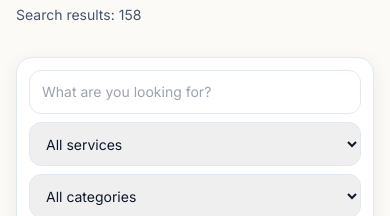
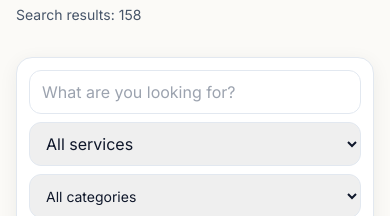
Before and after one commit to Tontsa128/finland-experience-platform, a Next.js app: page /en/search in a window 390 px wide. Shown: the part 164-380 px from the top of the page. Built offline with nearby package versions, Linux system fonts and the light colour scheme; no server answers.

Commit message:
fix(mobile): improve search form field sizing

```diff
--- a/src/app/[locale]/search/page.tsx
+++ b/src/app/[locale]/search/page.tsx
@@ -292,8 +292,8 @@ export default async function SearchPage({
         <p className="mt-2 text-sm text-slate-600">{t.results}: {total}</p>
       </div>
       <form action={`/${locale}/search`} method="GET" className="mb-10 grid w-full min-w-0 gap-2 overflow-hidden rounded-2xl border border-slate-200 bg-white p-3 shadow-soft sm:grid-cols-2 lg:grid-cols-[minmax(0,1fr)_160px_180px_180px_auto]">
-        <input name="q" defaultValue={paramsValue.q || ""} placeholder={t.placeholder} className="min-h-11 min-w-0 rounded-xl border border-slate-200 px-3 text-sm outline-none focus:border-brand-700" />
-        <select name="type" defaultValue={type} className="min-h-11 w-full min-w-0 max-w-full rounded-xl border border-slate-200 px-3 text-sm"><option value="all">{t.all}</option><option value="accommodation">{t.accommodation}</option><option value="experience">{t.experience}</option><option value="destination">{t.destination}</option></select>
+        <input name="q" defaultValue={paramsValue.q || ""} placeholder={t.placeholder} className="min-h-11 w-full min-w-0 rounded-xl border border-slate-200 px-3 text-base outline-none focus:border-brand-700 sm:text-sm" />
+        <select name="type" defaultValue={type} className="min-h-11 w-full min-w-0 max-w-full rounded-xl border border-slate-200 px-3 text-base sm:text-sm"><option value="all">{t.all}</option><option value="accommodation">{t.accommodation}</option><option value="experience">{t.experience}</option><option value="destination">{t.destination}</option></select>
         <select name="category" defaultValue={category} aria-label={t.category} className="min-h-11 w-full min-w-0 max-w-full rounded-xl border border-slate-200 px-3 text-sm"><option value="">{t.allCategories}</option>{(["food", "sauna", "cruise", "hiking", "culture"] as const).map((key) => <option key={key} value={key}>{t[key]}</option>)}</select>
         <select name="area" defaultValue={paramsValue.area || ""} className="min-h-11 w-full min-w-0 max-w-full rounded-xl border border-slate-200 px-3 text-sm"><option value="">{locale === "fi" ? "Kaikki alueet" : locale === "es" ? "Todas las zonas" : "All areas"}</option>{allDestinations.map((item) => <option key={item.slug} value={item.slug}>{localized(item.name, locale)}</option>)}</select>
         <button type="submit" className="inline-flex min-h-11 w-full min-w-0 items-center justify-center gap-2 rounded-full bg-brand-950 px-6 text-sm font-bold text-white sm:w-auto"><Search className="h-4 w-4" />{t.search}</button>
```
